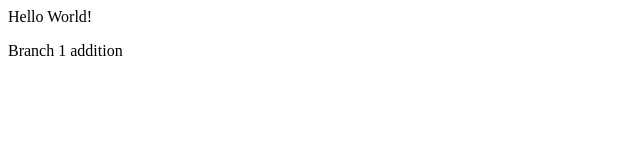
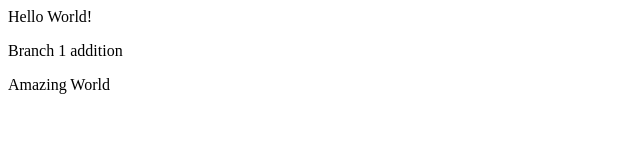
Before and after one commit to zohra101/merge_test, a plain HTML site: page index.html in a window 1280 px wide. Shown: the whole page, without its empty margins (0-640 px from the left). Drawn offline with Linux system fonts and the light colour scheme.

Commit message:
added amazing world

```diff
--- a/index.html
+++ b/index.html
@@ -1,2 +1,3 @@
 <p>Hello World!</p>
 <p>Branch 1 addition</p>
+<p>Amazing World</p>
```
